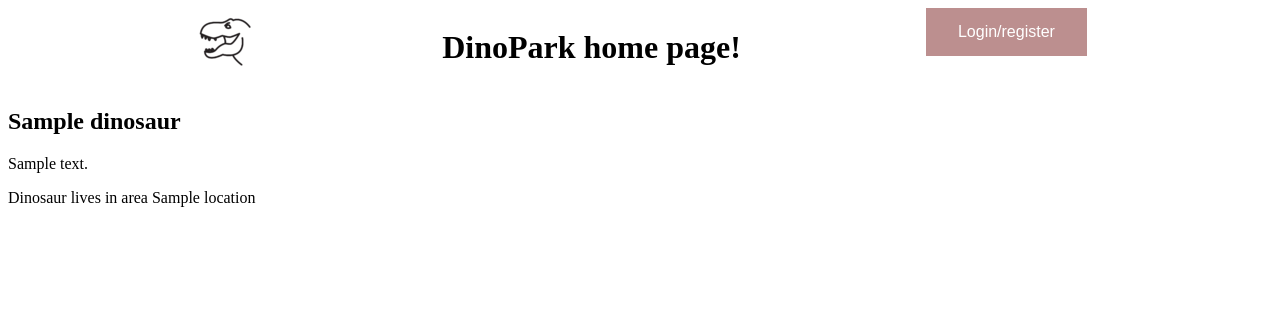
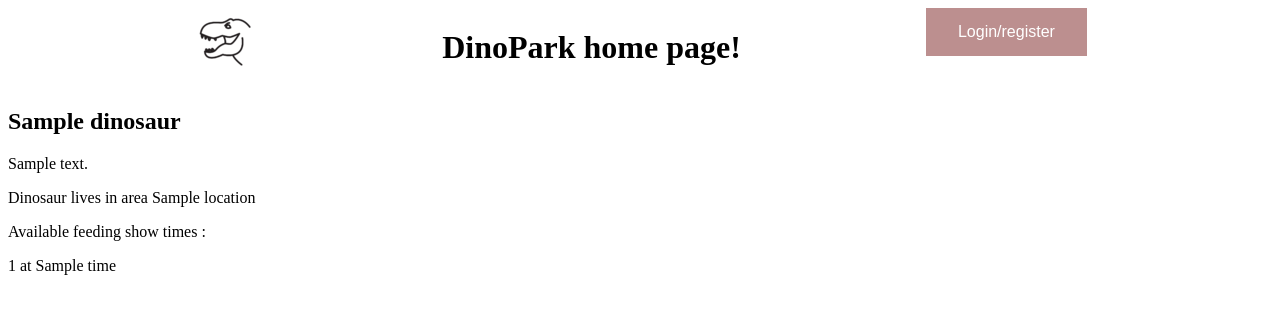
Before and after one commit to oonarauhala/tietokantasovellus, a Flask app: template templates/dino_area.html in a window 1280 px wide. Shown: the top 314 px of the page. Run offline with Flask 2, Linux system fonts and the light colour scheme; the template is opened without the code that fills it: most values are stand-ins (such as "Sample title", 1, 10 or a date in 2020).

Commit message:
Display feeding times in area page

```diff
--- a/routes.py
+++ b/routes.py
@@ -52,7 +52,8 @@ def register_result():
 @app.route("/area<int:id>")
 def area1(id):
     dinosaurs = db.get_area_dinosaurs(id)
-    return render_template("dino_area.html", dinosaurs=dinosaurs)
+    times = db.get_all_feeding_times()
+    return render_template("dino_area.html", dinosaurs=dinosaurs, times=times)
 
 @app.route("/admin")
 def admin():
--- a/search.py
+++ /dev/null
@@ -1,3 +0,0 @@
-from db import db
-
-# Search stuff here
--- a/templates/dino_area.html
+++ b/templates/dino_area.html
@@ -29,6 +29,15 @@
         <h2>{{ dinosaur.name }}</h2>
         <p>{{ dinosaur.description }}</p>
         <p>Dinosaur lives in area {{ dinosaur.location }}</p>
+        <p>Available feeding show times :</p>
+        <!-- feeding times loop-->
+        {% for time in times %}
+        {% if time.id==dinosaur.id %}
+        <div>
+            <p>{{ time[0] }} at {{ time[1] }}</p>
+        </div>
+        {% endif %}
+        {% endfor %}
     </div>
     {% endfor %}
 </body>
```
Also changed, not shown: db.py (+12 -0 lines).
